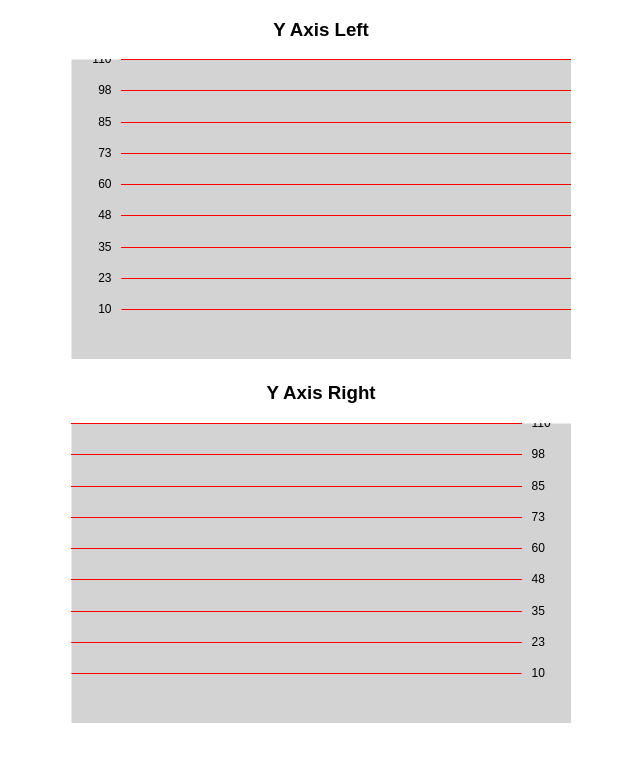
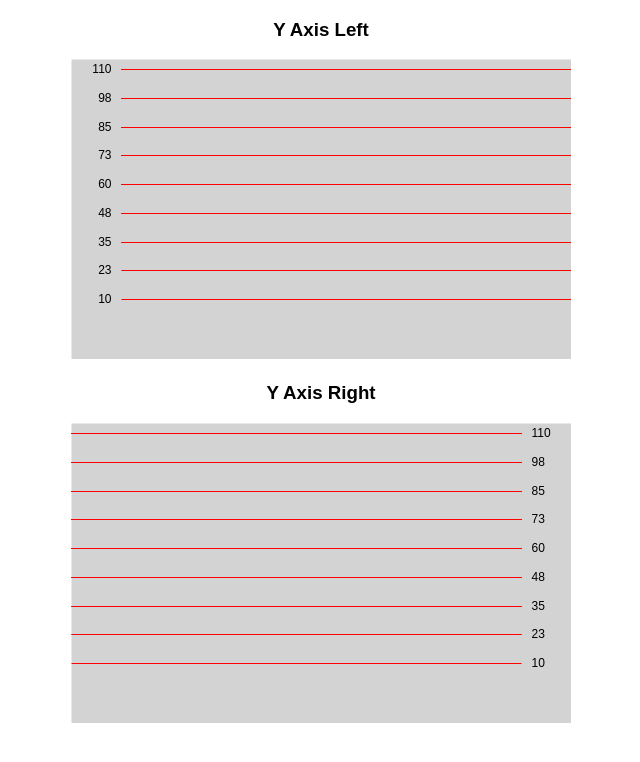
Before and after one commit to t4sk/react-canvas-time-series, a React (Create React App) app: page / in a window 1280 px wide. Shown: the top 762 px of the page, without its empty margins (319-959 px from the left). Built offline with nearby package versions, Linux system fonts and the light colour scheme.

Commit message:
background vertical margin

```diff
--- a/src/common/background-test-render.js
+++ b/src/common/background-test-render.js
@@ -110,6 +110,10 @@ class BackgroundTestRender extends Component {
 BackgroundTestRender.defaultProps = {
   width: 500,
   height: 300,
+  margin: {
+    top: 10,
+    bottom: 10,
+  },
   backgroundColor: 'lightgrey',
   y: {
     line: {
--- a/src/common/background.js
+++ b/src/common/background.js
@@ -49,7 +49,7 @@ function drawYLines (ctx, props) {
   ctx.textAlign = getYAxisTextAlign(props)
 
   const width = props.width - props.y.axis.width
-  const height = props.height - props.x.axis.height
+  const height = props.height - props.x.axis.height - (props.margin.top + props.margin.bottom)
   const interval = height / props.y.intervals
   const toY = linear({
     dy: yMax - yMin,
@@ -61,7 +61,7 @@ function drawYLines (ctx, props) {
   const labelCanvasX = getLabelCanvasX(props)
 
   for (let i = 0; i <= props.y.intervals; i++) {
-    const canvasY = round(i * interval)
+    const canvasY = round(i * interval) + props.margin.top
 
     // draw line
     ctx.moveTo(yAxisCanvasX, canvasY)
```
